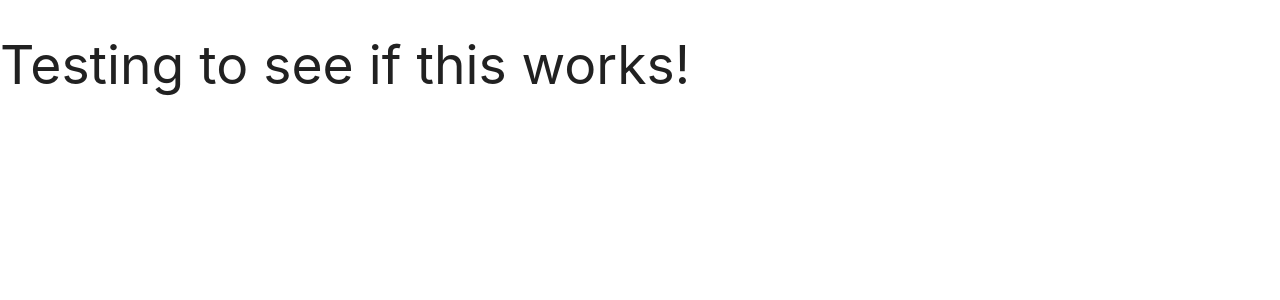
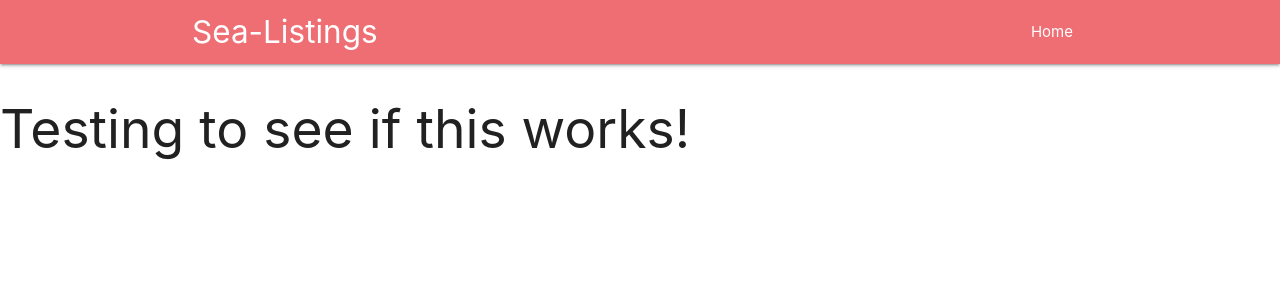
Before and after one commit to njch5/Sea-Listings, a Django app: page / in a window 1280 px wide. Shown: the top 300 px of the page. Run offline with Django 3.2, Linux system fonts and the light colour scheme.

Commit message:
Created nav bar for site

```diff
--- a/sea_listings/templates/base.html
+++ b/sea_listings/templates/base.html
@@ -12,6 +12,14 @@
 
 </head>
   <body>
+    <nav>
+      <div class="container nav-wrapper">
+          <a href="/" class="brand-logo">Sea-Listings</a>
+          <ul id="nav-mobile" class="right">
+              <li><a href="/">Home</a></li>
+          </ul>
+      </div>
+    </nav>
     <h2>Testing to see if this works!</h2>
   </body>
 </html>
```
